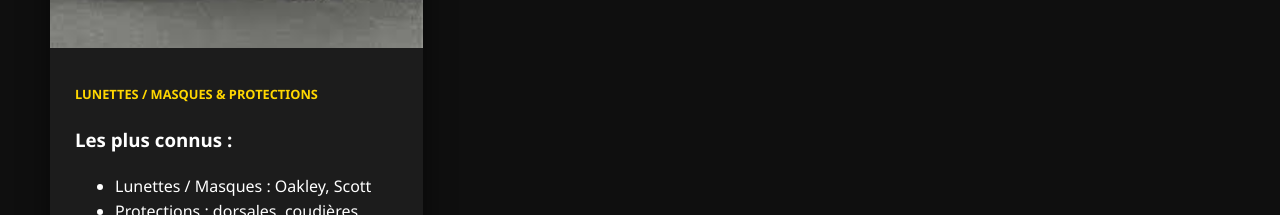
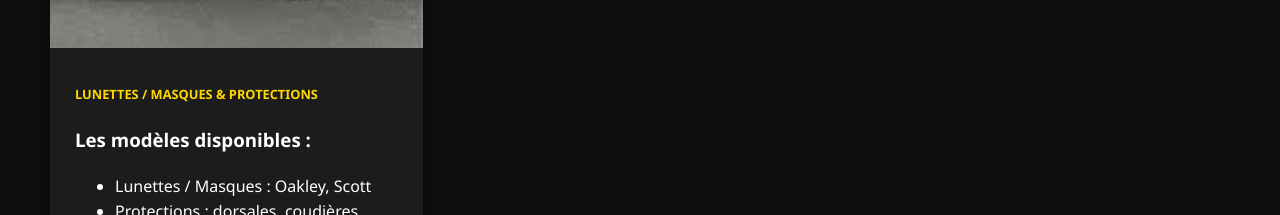
Before and after one commit to gharebkaoutar-code/mon-site-web, a plain HTML site: page index.html in a window 1280 px wide. Shown: the part 3820-4035 px from the top of the page. Drawn offline with Linux system fonts and the light colour scheme.

Commit message:
Update index.html

```diff
--- a/index.html
+++ b/index.html
@@ -180,7 +180,7 @@
               <img src="lunettes-off-road.jfif" alt="lunettes-off-road">
                 <div class="card-content">
                     <span class="category">Lunettes / Masques & Protections</span>
-                    <h3>Les plus connus :</h3>
+                    <h3>Les modèles disponibles :</h3>
                     <ul>
                         <li>Lunettes / Masques : Oakley, Scott</li>
                         <li>Protections : dorsales, coudières, genouillères</li>
```
